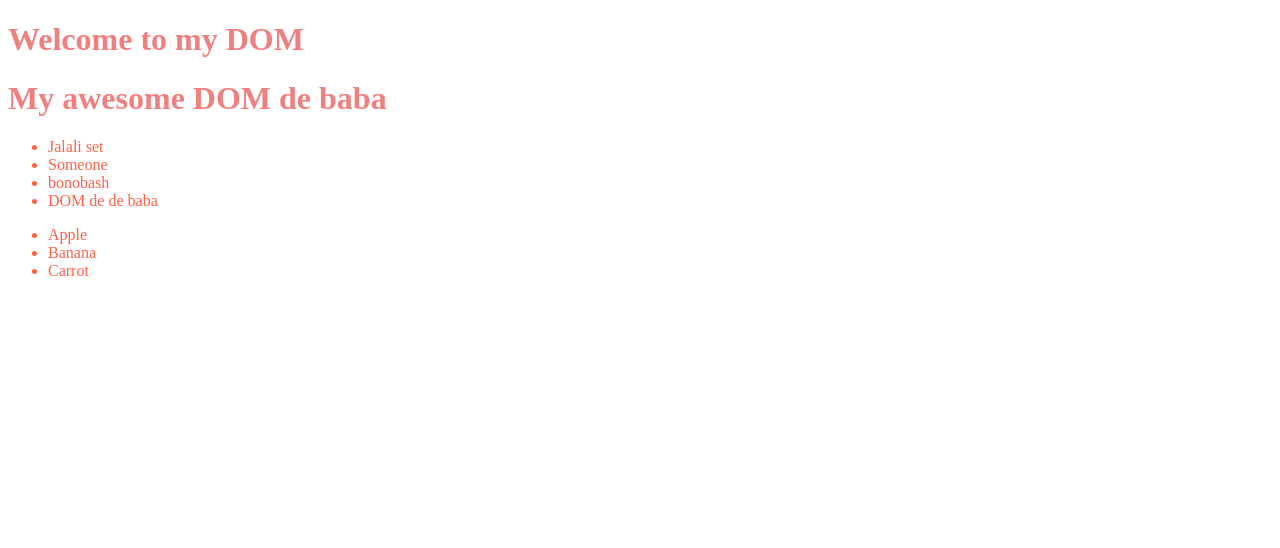
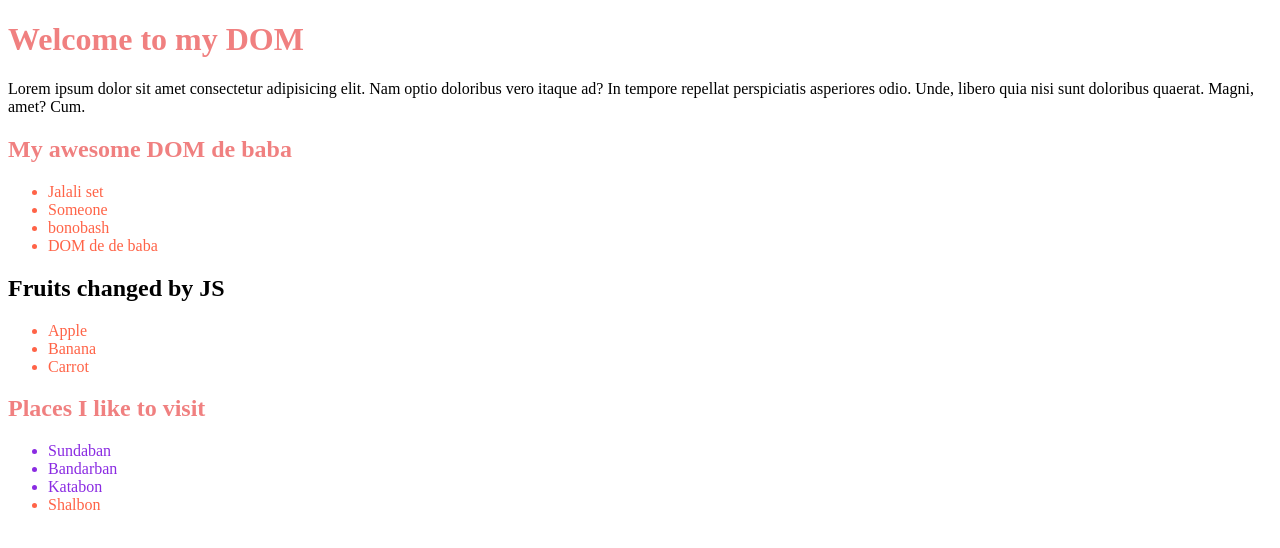
Before and after one commit to dg1223/javascript-tour-of-dom, a plain HTML site: page index.html in a window 1280 px wide. Drawn offline with Linux system fonts and the light colour scheme.

Commit message:
more get elements

```diff
--- a/index.html
+++ b/index.html
@@ -15,8 +15,10 @@
 <body>
     <header>
         <h1>Welcome to my DOM</h1>
+        <p>Lorem ipsum dolor sit amet consectetur adipisicing elit. Nam optio doloribus vero itaque ad? In tempore repellat perspiciatis asperiores odio. Unde, libero quia nisi sunt doloribus quaerat. Magni, amet? Cum.</p>
     </header>
     <main>
+        <section>
             <h1>My awesome DOM de baba</h1>
             <ul>
                 <li>Jalali set</li>
@@ -24,24 +26,43 @@
                 <li>bonobash</li>
                 <li>DOM de de baba</li>
             </ul>
+        </section>
+        <section>
+            <h1 id="fruits-title">Fruits I like</h1>
             <ul>
                 <li>Apple</li>
                 <li>Banana</li>
                 <li>Carrot</li>
             </ul>
+        </section>
+        <section>
+            <h1 id="places-title">Places I like to visit</h1>
+            <ul>
+                <li class="important-places">Sundaban</li>
+                <li class="important-places">Bandarban</li>
+                <li class="important-places">Katabon</li>
+                <li class="other-place">Shalbon</li>
+            </ul>
+        </section>
     </main>
     <script src="./js/dom.js"></script>
     <script>
         const liCollection = document.getElementsByTagName('li');
         // console.log(liCollection);
         for (const li of liCollection) {
-            console.log(li.innerText);
+            // console.log(li.innerText);
         }
 
         const allHeadings = document.getElementsByTagName('h1');
         for (const h1 of allHeadings) {
-            console.log(h1.innerText);
+            // console.log(h1.innerText);
         }
+        const places = document.getElementsByClassName('important-places');
+        for (const place of places) {
+            console.log(place.innerText);
+        }
+        const fruitsTitle = document.getElementById('fruits-title');
+        fruitsTitle.innerText = "Fruits changed by JS"
     </script>
 </body>
 </html>
--- a/styles/style.css
+++ b/styles/style.css
@@ -1,3 +1,10 @@
 h1{
     color: lightcoral;
 }
+#fruits-title{
+    color: black;
+}
+
+.important-places{
+    color: blueviolet;
+}
```
Lines whose indentation alone changed are shown as unchanged.
